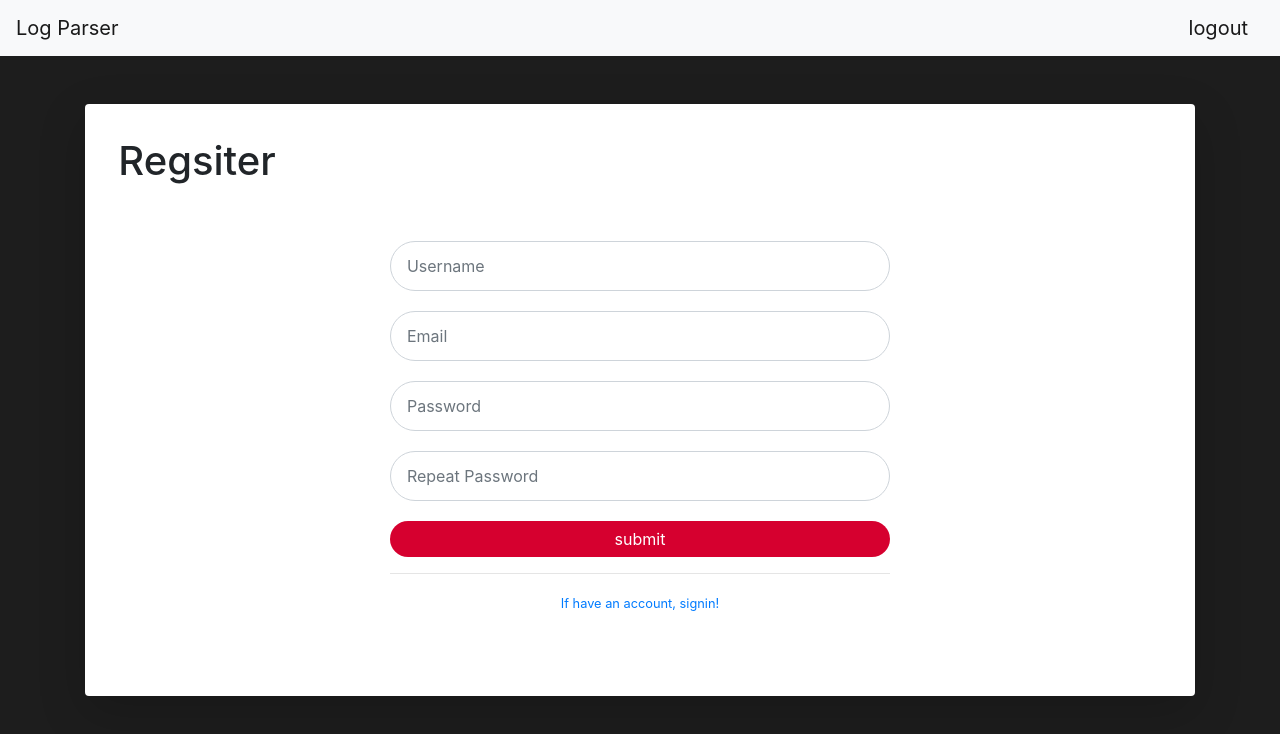
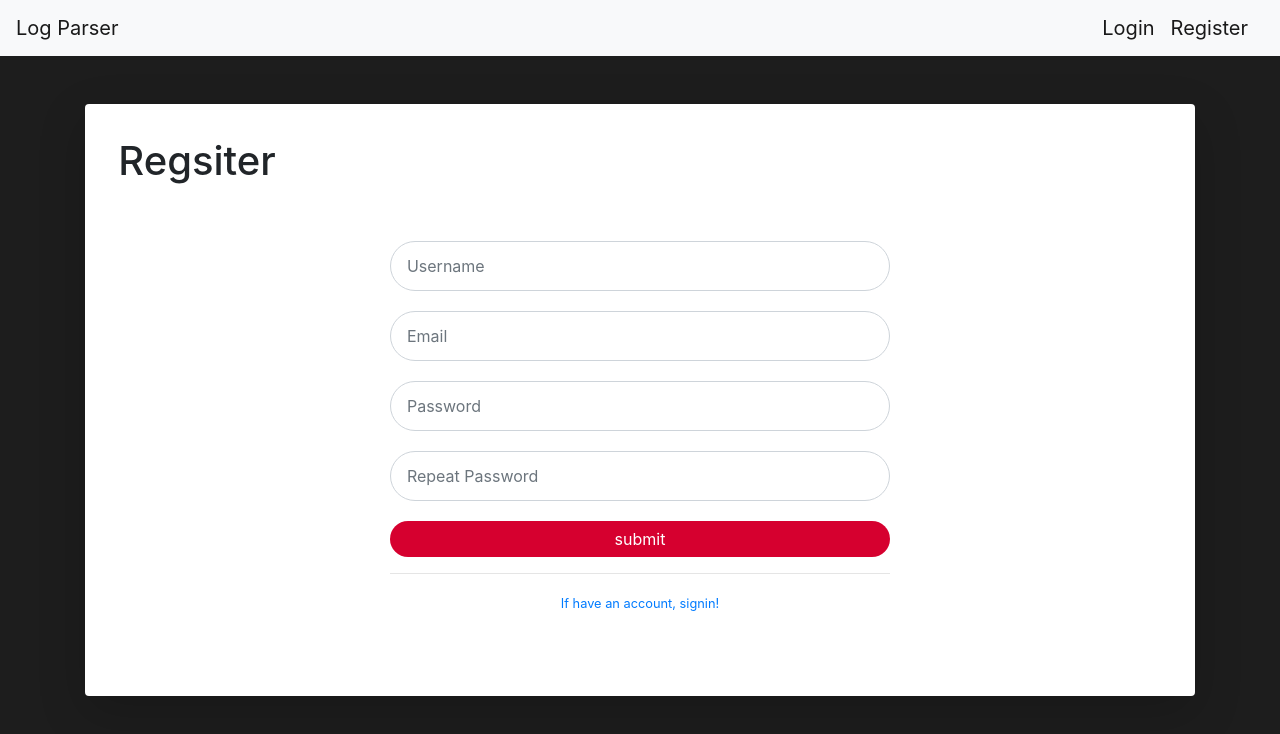
Before and after one commit to achrafOuk/LogParser, a React (Create React App) app in the folder frontend/: page /register in a window 1280 px wide. Shown: the top 734 px of the page. Built offline with nearby package versions, Linux system fonts and the light colour scheme.

Commit message:
adding logout navbar 2

```diff
--- a/frontend/src/App.js
+++ b/frontend/src/App.js
@@ -13,11 +13,17 @@ function App() {
   return (
         <Router>
           <Switch>
-            <Route exact path='/' component={Index}></Route>
-            <Route exact path='/file'component={FileUpload}></Route>
-            <Route exact path='/register'component={Register}></Route>
+            <Route exact path='/' >
+              <Index token={()=>auth.getToken()} ></Index>
+            </Route>
+            <Route exact path='/file' >
+              <FileUpload token={()=>auth.getToken()} ></FileUpload>
+            </Route>
+            <Route exact path='/register'>
+              <Register token={()=>auth.getToken()} ></Register>
+            </Route>
             <Route exact path='/login'>
-              <Login setToken={ (j,t) => auth.setToken(j,t)}/>
+              <Login token={()=>auth.getToken()} setToken={ (j,t) => auth.setToken(j,t)}/>
               </Route>
             <Route path='*' component={Error404} ></Route>
           </Switch>
--- a/frontend/src/components/navbar/navbar.js
+++ b/frontend/src/components/navbar/navbar.js
@@ -2,8 +2,7 @@ import { Component } from "react"
 import Links from "./links"
 export default class Navbar extends Component{
     render(){
-        console.log("token:"+(this.props.token)) ;
-        if(typeof(this.props.token)==='undefined'){
+        if(typeof(this.props.token())!=='undefined'){
             return(
             <nav style={{ width:'100%' }} class="navbar navbar-light bg-light justify-content-between">
                     <Links href='/' text='Log Parser' />
--- a/frontend/src/controllers/AuthController.js
+++ b/frontend/src/controllers/AuthController.js
@@ -5,10 +5,12 @@ export default class AuthController{
     }
     setToken(jwt,refrech){
         this.token.setJWT(jwt);
-        this.token.setRefrech(jwt);
+        this.token.setRefrech(refrech);
     }
     getToken(){
-        return new AuthModel().getJWT();
+        let token = new AuthModel().getJWT();
+        console.log("token:"+token);
+        return token;
     }
     removeToken(){
         this.token.removeToken();
--- a/frontend/src/pages/fileUpload/fileUpload.jsx
+++ b/frontend/src/pages/fileUpload/fileUpload.jsx
@@ -1,9 +1,11 @@
 import { Component } from "react";
 import Button from "../../components/form/button";
-
+import Navbar from "../../components/navbar/navbar";
 class FileUpload extends Component {
     render() {
     return (
+        <>
+            <Navbar token={() => this.props.token()}/>
         <div style={{    width: "90%",margin: "5%"}} class="card shadow mb-4">
             <div class="card-header py-3">
                 <h6 class="m-0 font-weight-bold text-primary">Upload file</h6>
@@ -30,7 +32,8 @@ class FileUpload extends Component {
                     </table>
                 </div>
             </div>
-</div>
+    </div>
+    </>
         );
     }
 }
--- a/frontend/src/pages/landingpag/index.jsx
+++ b/frontend/src/pages/landingpag/index.jsx
@@ -1,6 +1,5 @@
 import { Component } from "react";
 import Button from "../../components/form/button";
-import IndexController from "../../controllers/IndexController";
 import { Redirect } from "react-router-dom";
 import Navbar from "../../components/navbar/navbar";
 class Index extends Component {
@@ -17,7 +16,7 @@ class Index extends Component {
         }
         return (
         <>
-            <Navbar/>
+            <Navbar token={() => this.props.token()}/>
             <div style={{background: "#D6002F",
             padding: "10%",
             color:"white"}} class="position-relative aos-init aos-animate" data-aos="fade-up" data-aos-delay="100">
--- a/frontend/src/pages/login/login.js
+++ b/frontend/src/pages/login/login.js
@@ -20,9 +20,10 @@ export default class Login extends Component{
         }];
         let inputs =[username,passwords];
         let login = new LoginController();
+        console.log(this.props.token());
         return(
             <>
-            <Navbar />
+            <Navbar token={() => this.props.token()}/>
             <Form pageName='Login'
             inputs={inputs}
             onSubmit={ (e) =>  login.sendData(e) }
--- a/frontend/src/pages/register/register.js
+++ b/frontend/src/pages/register/register.js
@@ -44,7 +44,7 @@ export default class Register extends Component{
     let registerControler =   new RegisterController();
         return(
         <>
-            <Navbar />
+            <Navbar token={() => this.props.token()}/>
             <Form key='1' pageName='Regsiter'
             onSubmit={ (e) =>  registerControler.sendData(e) }
             onEdit={  registerControler.collectData }
```
